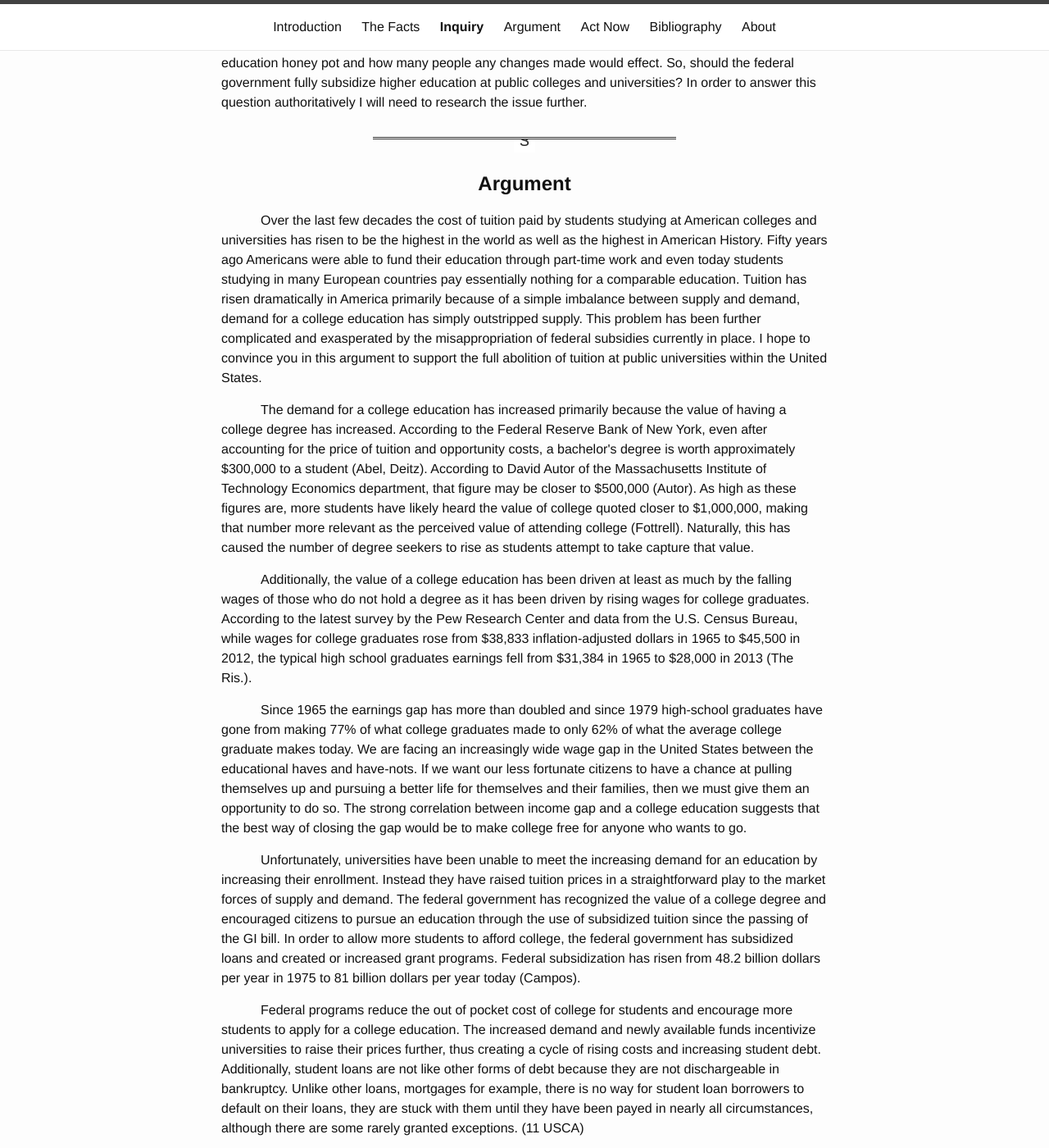
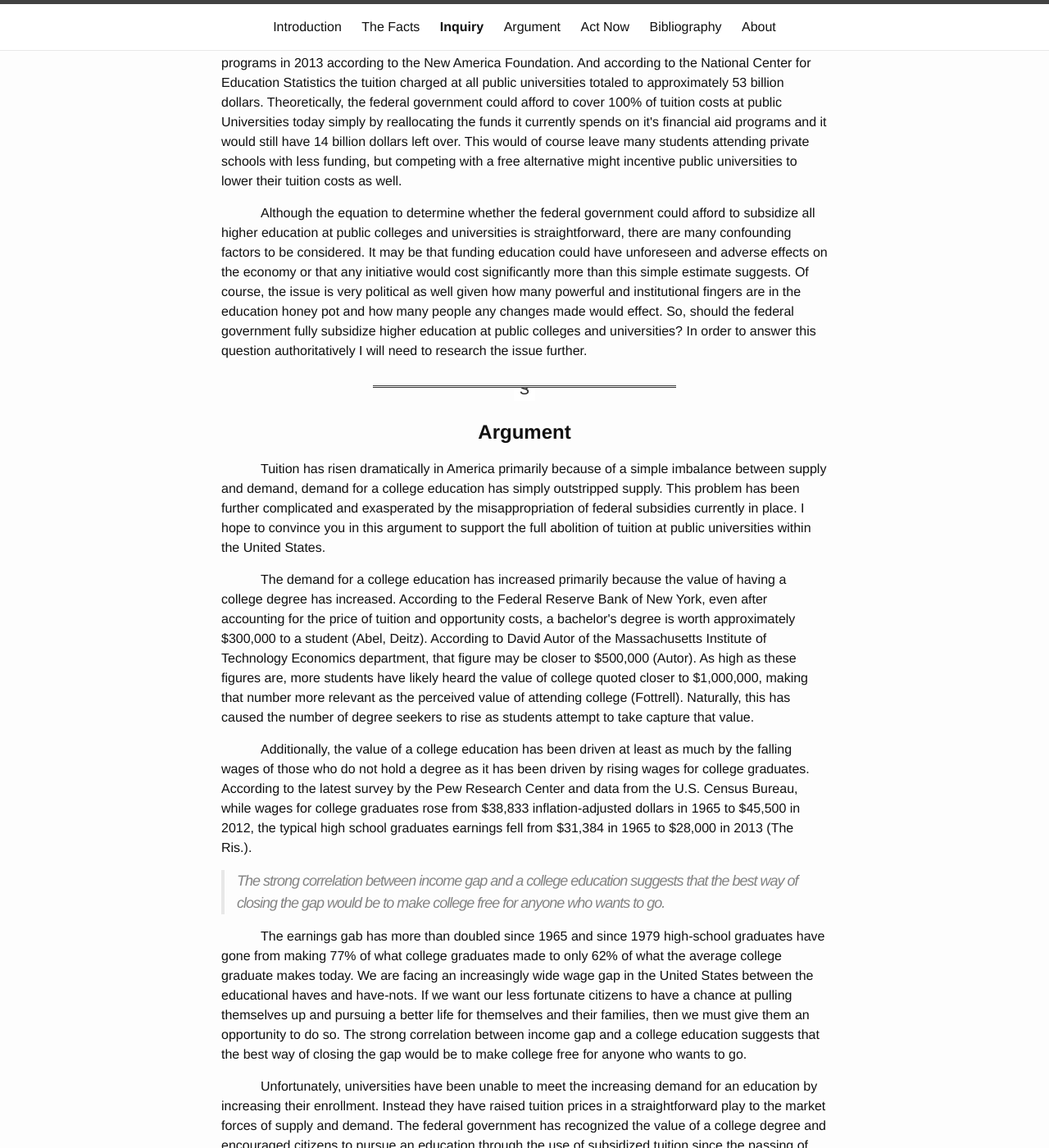
Before and after one commit to AntCas/antcas.github.io, a Jekyll site: the page built from education/index.html, in a window 1280 px wide and 1400 px high, scrolled down 5382 px. Shown: the whole window at 82% size. Built offline with Jekyll 4.4.1, drawn with Linux system fonts in a browser that asks for light colours; nearby versions of some CDN libraries; some of the changed text lies outside the part shown.

Commit message:
quotations and annotations

```diff
--- a/_includes/_argument.html
+++ b/_includes/_argument.html
@@ -2,7 +2,7 @@
 <section id="argument">
     <h2>Argument</h2>
 	<p>
-Over the last few decades the cost of tuition paid by students studying at American colleges and universities has risen to be the highest in the world as well as the highest in American History. Fifty years ago Americans were able to fund their education through part-time work and even today students studying in many European countries pay essentially nothing for a comparable education. Tuition has risen dramatically in America primarily because of a simple imbalance between supply and demand, demand for a college education has simply outstripped supply. This problem has been further complicated and exasperated by the misappropriation of federal subsidies currently in place. I hope to convince you in this argument to support the full abolition of tuition at public universities within the United States.
+Tuition has risen dramatically in America primarily because of a simple imbalance between supply and demand, demand for a college education has simply outstripped supply. This problem has been further complicated and exasperated by the misappropriation of federal subsidies currently in place. I hope to convince you in this argument to support the full abolition of tuition at public universities within the United States.
 	</p>
 	<p>
 	The demand for a college education has increased primarily because the value of having a college degree has increased. According to the Federal Reserve Bank of New York, even after accounting for the price of tuition and opportunity costs, a bachelor's degree is worth approximately $300,000 to a student (Abel, Deitz). According to David Autor of the Massachusetts Institute of Technology Economics department, that figure may be closer to $500,000 (Autor). As high as these figures are, more students have likely heard the value of college quoted closer to $1,000,000, making that number more relevant as the perceived value of attending college (Fottrell). Naturally, this has caused the number of degree seekers to rise as students attempt to take capture that value.
@@ -10,8 +10,11 @@
 	<p>
 	Additionally, the value of a college education has been driven at least as much by the falling wages of those who do not hold a degree as it has been driven by rising wages for college graduates. According to the latest survey by the Pew Research Center and data from the U.S. Census Bureau, while wages for college graduates rose from $38,833 inflation-adjusted dollars in 1965 to $45,500 in 2012, the typical high school graduates earnings fell from $31,384 in 1965 to $28,000 in 2013 (The Ris.).
 	</p>
+	<blockquote>
+The strong correlation between income gap and a college education suggests that the best way of closing the gap would be to make college free for anyone who wants to go.
+	</blockquote>
 	<p>
-	Since 1965 the earnings gap has more than doubled and since 1979 high-school graduates have gone from making 77% of what college graduates made to only 62% of what the average college graduate makes today.  We are facing an increasingly wide wage gap in the United States between the educational haves and have-nots. If we want our less fortunate citizens to have a chance at pulling themselves up and pursuing a better life for themselves and their families, then we must give them an opportunity to do so. The strong correlation between income gap and a college education suggests that the best way of closing the gap would be to make college free for anyone who wants to go.
+	The earnings gab has more than doubled since 1965 and since 1979 high-school graduates have gone from making 77% of what college graduates made to only 62% of what the average college graduate makes today.  We are facing an increasingly wide wage gap in the United States between the educational haves and have-nots. If we want our less fortunate citizens to have a chance at pulling themselves up and pursuing a better life for themselves and their families, then we must give them an opportunity to do so. The strong correlation between income gap and a college education suggests that the best way of closing the gap would be to make college free for anyone who wants to go.
 	</p>
 	<p>
 	Unfortunately, universities have been unable to meet the increasing demand for an education by increasing their enrollment. Instead they have raised tuition prices in a straightforward play to the market forces of supply and demand. The federal government has recognized the value of a college degree and encouraged citizens to pursue an education through the use of subsidized tuition since the passing of the GI bill. In order to allow more students to afford college, the federal government has subsidized loans and created or increased grant programs. Federal subsidization has risen from 48.2 billion dollars per year in 1975 to 81 billion dollars per year today (Campos).
@@ -40,6 +43,9 @@
 	<p>
 	The total debt owed by the American public on their student loans has ballooned into a crisis situation. According to Rohit Chopra of the Consumer Financial Protection Bureau total student debt grew to 1.2 trillion dollars in 2013 and student debt has now become the second largest out of all forms of consumer debt. The largest form of consumer debt held by borrowers in the United States is home mortgages. Over 1 trillion dollars of student loan debt is Federally held while the remainder is held by private loan agencies. (Chopra)
 	</p>
+	<blockquote>
+“We got rid of tuition fees because we do not want higher education which depends on the wealth of the parents" -Gabrielle Heinen-Kjajic (Minister for science and culture in Lower Saxony)
+	</blockquote>
 	<p>
 	Meanwhile, students studying in Germany now pay exactly nothing for tuition or fees and are responsible only for their living expenses. According to the 2014/15 report on student fees produced by the Eurydice network on education systems, students studying at public universities in France paid a maximum of 189 Euros or about 200 US dollars per year. Students studying at private Universities in Europe (as in the United States) can expect to pay more, however the costs are still significantly less than those faced by students studying at private and even public universities in the United States. For example, students studying at private institutions in France paid no more than the equivalent of 6,500 United States dollars over the 2014/15 school year, significantly less than many students in the United States pay in a single semester at public universities (Natio.).
 	</p>
@@ -49,6 +55,9 @@
 	<p>
 	The German university system works a bit differently than the system we have in the United States. The German system is a bit cheaper to run due to a few key philosophical and structural differences about what it means to be a university in Germany. In addition, the Germans pay fairly high federal income taxes at 42% for persons making between $50,000 and $250,000 per year (Personal). However, I do not think that these differences are so great that Germany can not be used as an example of what we can do here in the United States.
 	</p>
+	<blockquote>
+“Tuition fees are unjust[...]they discourage young people who do not have a traditional academic family background from taking up study. It is a core task of politics to ensure that young women and men can study with a high quality standard free of charge in Germany.” -Dorothee Stapelfeldt (Senator for science in Hamburg)
+	</blockquote>
 	<p>
 	One of the main differences which make a German university cheaper to operate are the lack of amenities beyond what is needed to maintain an academic environment. The amenities we've become used to at American colleges do not exist at German institutions for the most part. German universities, for one, lack the classic college campus that we tend to associate with college here in the United States. German campuses tend to be dispersed among several buildings throughout a city and lack any real "campus" feel. The myriad clubs, events, sports facilities, and other amenities that have become common at universities in the United States are not present at the majority of German universities. Regardless of their merits, it saves money not to have these extras.
 	</p>
--- a/_includes/_bibliography.html
+++ b/_includes/_bibliography.html
@@ -62,6 +62,10 @@
             Reed, Matthew, and Debbie Cochrane. "Student Debt and the Class of 2013." (2014). The Project on Student Debt. The Institute for College Access & Success. Web.
             <div class="annotation">Matthew Reed and Debbie Cochrane of the Insitute for College Access & Success find in their report that student debt levels are continuing to rise "with considerable variation among states as well as colleges".</div>
         </li>
+		<li>
+			Salles, Joaquim. "This Country Just Abolished College Tuition Fees." ThinkProgress. ThinkProgress, 1 Oct. 2014. Web. 19 May 2015.
+		<div class="annotation">Joaquim Salles reports in ThinkProgress on the total abolishment of tuition at universities in Germany. She includes quotations from relevant German politicians on the issue and the motivations behind the transition.</div>
+		</li>
         <li>
             "Tuition Costs of Colleges and Universities." National Center for Education Statistics. U.S.    Department of Education, National Center for Education Statistics, 2013. Web. 12 Mar. 2015.
             <div class="annotation">A table of data gathered by the National Center for Education Statistics on the costs and fees associated with public and private institutions of higher education in the United States from 1981 to 2012.</div>
--- a/_includes/_inquiry.html
+++ b/_includes/_inquiry.html
@@ -7,6 +7,9 @@
 	<p>
 	As a student at the University of Maryland, College Park and especially as a student paying out of state tuition the issue at hand is extremely relevant to me. I hope that by exploring this issue I can uncover why the costs associated with college have risen to such a degree in general as well as determine if I have personally made a sound economic decision by deciding to go to college. Many students decide to go to college on the advise of their preceding generation, but the economic picture has changed significantly since our parents were in college.
 	</p>
+	<blockquote>
+Students in the United States paid an average of $20,234 during the 2012 to 2013 school year, an increase of 120% in inflation-adjusted costs over the last 30 years.
+	</blockquote>
 	<p>
 	According to the latest statistics produced by the National Center for Education Statistics, students in the United States paid an average of $20,234 in tuition, fees, room, and board across all types of institutions during the 2012 to 2013 school year. During the 1982 to 1983 school year students paid an average of $9,138 in inflation-adjusted dollars. This represents an increase of over 120% in inflation-adjusted costs over just the last 30 years. The final price-tag on a year of college at public institutions has risen more than 5% faster than it has at private institutions.
 	</p>
@@ -16,6 +19,9 @@
 	<p>
 	The burgeoning costs of education at American colleges and universities are leaving a continuously increasing number of graduates with a continuously increasing amount of debt. According to Matthew Reed and Debbie Cochrane of the Institute for College Access & Success, approximately 70% of students who graduated with a bachelor’s degree in 2013 also graduated with an average of $28,400 in student loan debt.
 	</p>
+	<blockquote>
+	Student debt grew to 1.2 trillion dollars in 2013.
+	</blockquote>
 	<p>
 	The total debt owed by the American public on their student loans has ballooned into a crisis situation. According to the Consumer Financial Protection Bureau total student debt grew to 1.2 trillion dollars in 2013 and student debt has now become the second largest out of all forms of consumer debt. The largest form of consumer debt is home mortgages. According to Rohit Chopra of the Consumer Financial Protection Bureau over 1 trillion dollars of that debt is Federally held while the remainder is held by private loan agencies.
 	</p>
@@ -34,6 +40,9 @@
 	<p>
 	Before we can do that we must examine whether an increasingly educated workforce is valuable at both the individual and national levels. The traditional view is that a college educated workforce is inherently more valuable than a workforce without a college education, and that at the individual level a college degree is an investment that will pay off in increased lifetime-earning potential. According to an economics paper written in 2014 by Federal Reserve Bank of New York economists Jaison Abel and Richard Deitz a bachelor's degree has consistently generated an average return of %15 since the year 2000. Although tuition has risen faster than inflation while wages have simultaneously been dropping, the situation has been much worse for those without any form of higher education. In short, although the return on investment for a bachelor's has been going down, the costs of not having the degree have increased faster.
 	</p>
+	<blockquote>
+		“Right now most motivated kids who have the interest and resources to go to college think it’s the only way to go if they want a good job. If those same kids decided to not go to college my guess is they would quickly close the gap.” -James Altucher
+	</blockquote>
 	<p>
 	Some believe that college has already become more expensive than it is worth. Entrepreneurs such Peter Thiel and James Altucher argue that the rate of return is inflated because college naturally attracts more ambitious people who would have made more money regardless. In a blog post Mr Altucher argues that the opportunity cost of attending college far outweighs the increased earnings potential. “Right now most motivated kids who have the interest and resources to go to college think it’s the only way to go if they want a good job. If those same kids decided to not go to college my guess is they would quickly close the gap.” He further states that merely investing the six figure sums many pay for college would yield a return of over a million dollars, significantly more than the approximately $800,000 lifetime return predicted by the college board.
 	</p>
@@ -43,6 +52,9 @@
 	<p>
 	Despite the arguments made by Mr Thiel and Mr Altucher, college remains a good investment for the majority of students. The majority of college students, more likely than not, would not have the ambition described by Mr Thiel and Mr Altucher as necessary to offset the penalties the current labor market inflicts on those who lack a college diploma. Overall, an educated workforce is good for the economy and an educated worker tends to fair better financially than their less educated counterparts even as the costs of their education increase. It does seem, however, that we will soon reach a turning point where the education equation stops making sense for a majority of college students. These students will either have taken on an insurmountable amount of debt or will have to make the decision not to attend college.
 	</p>
+	<blockquote>
+	“all else equal, in theory the increasing price of college over the last forty years should have resulted in fewer people attending. But the exact opposite has occurred: the number of people has increased dramatically.” -Josh Freedman
+	</blockquote>
 	<p>
 	One option for approaching this dilemma is to let market forces correct the imbalance between supply and demand. Once prices rise (given a simplistic model of the economy) demand should decrease. Unfortunately this likely will not be how the actual market will respond. Josh Freedman, a contributor to Forbes Magazine, discussed in an article the fact that demand for a college education does not decrease when prices rise. In economic terms, demand for education is inelastic. He states that “all else equal, in theory the increasing price of college over the last forty years should have resulted in fewer people attending. But the exact opposite has occurred: the number of people has increased dramatically.” He argues that allowing tuition to rise merely limits access to education for lower income students; it doesn't reduce demand and it won't solve the current student debt crisis.
 	</p>
```
Also changed, not shown: 3 other files.
